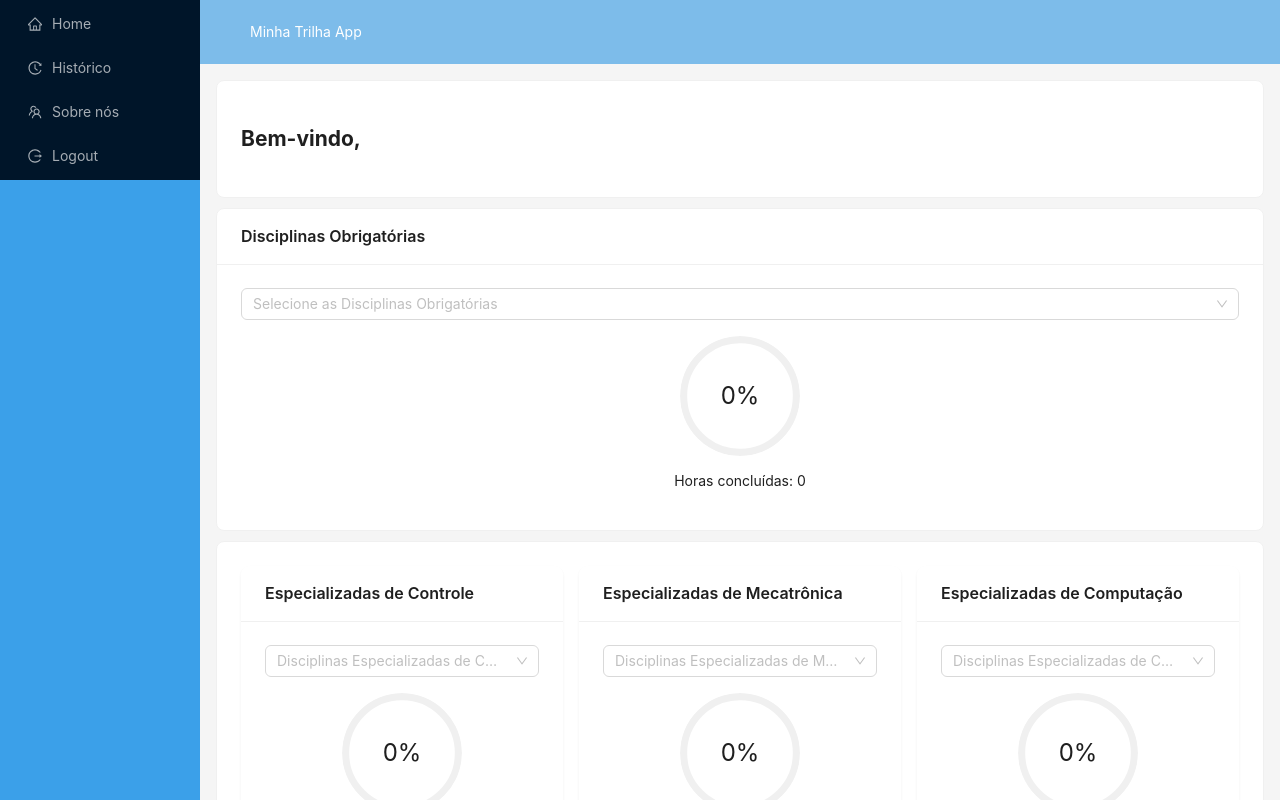
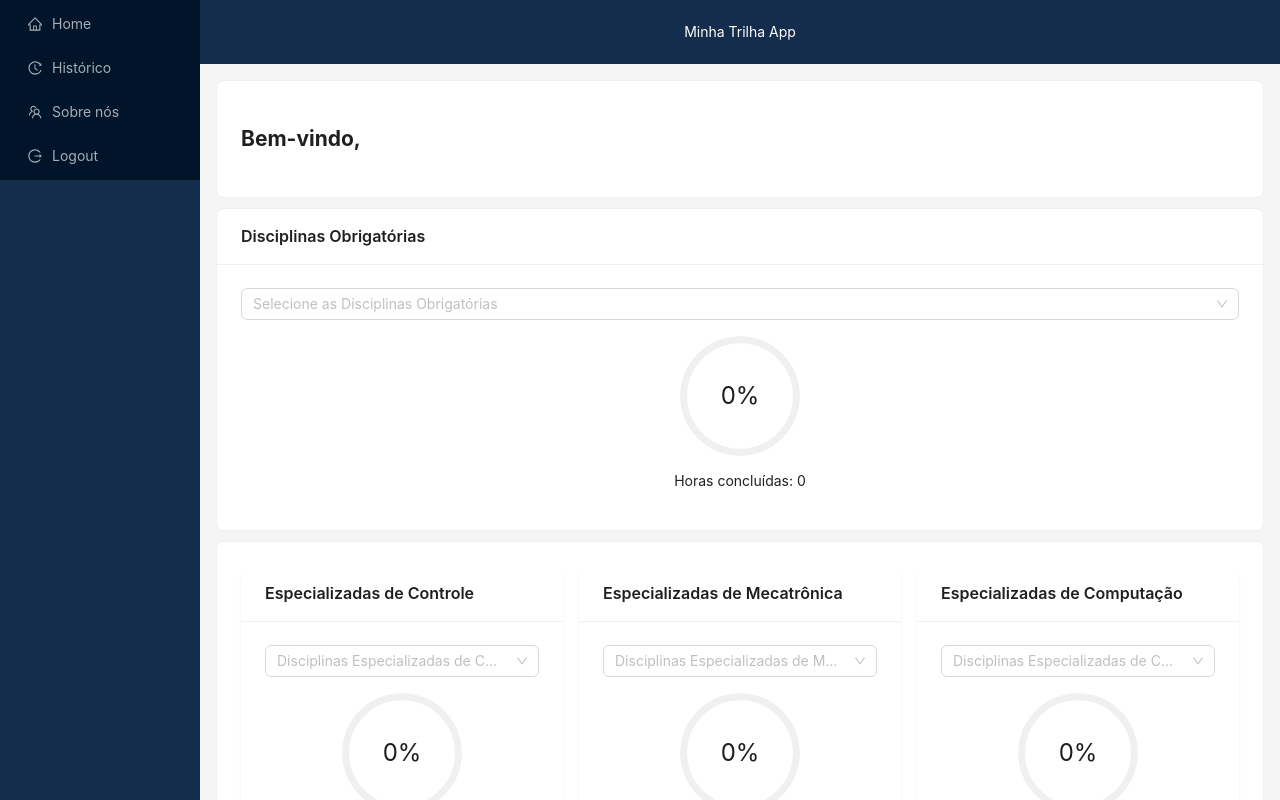
Before and after one commit to guitakashiba/appminhatrilha, a React (Create React App) app in the folder frontend/antd-demo/: page /inicial in a window 1280 px wide. Built offline with nearby package versions, Linux system fonts and the light colour scheme; no server answers.

Commit message:
feat: add sobrenois page

```diff
--- a/frontend/antd-demo/src/App.js
+++ b/frontend/antd-demo/src/App.js
@@ -9,6 +9,7 @@ import UserContext from './UserContext';
 import api from './services/api';
 import { Route, Routes, BrowserRouter as Router } from 'react-router-dom';
 import SidebarMenu from './components/SidebarMenu';
+import SobreNos from './components/SobreNos';
 
 function App() {
   const [user, setUser] = useState(null); // Crie um estado para o usuário
@@ -47,6 +48,7 @@ function App() {
             <Route path="/" element={<SidebarMenu />}>
               <Route path="/inicial" element={<TelaInicial onDisciplinaChange={handleDisciplinaChange} />} />
               <Route path="/historico" element={<HistoricoDis />} />
+              <Route path="/sobrenos" element={<SobreNos />} />
             </Route>
           </Routes>
         </UserContext.Provider>
--- a/frontend/antd-demo/src/components/SidebarMenu.jsx
+++ b/frontend/antd-demo/src/components/SidebarMenu.jsx
@@ -7,6 +7,7 @@ import {
 } from '@ant-design/icons';
 import { Outlet } from 'react-router-dom';
 import { useNavigate } from "react-router-dom";
+
 const { Header, Sider, Content } = Layout;
 
 const headerStyle = {
@@ -14,7 +15,8 @@ const headerStyle = {
   height: 64,
   paddingInline: 50,
   lineHeight: '64px',
-  backgroundColor: '#7dbcea',
+  backgroundColor: '#142d4c',
+  textAlign: 'center',
 };
 
 const contentStyle = {
@@ -26,7 +28,7 @@ const contentStyle = {
 const siderStyle = {
   width: 256,
   minHeight: '100vh',
-  backgroundColor: '#3ba0e9',
+  backgroundColor: '#142d4c',
 };
 
 const layoutStyle = {
@@ -55,7 +57,7 @@ const SidebarMenu = () => {
         <Menu.Item key="/historico" icon={<HistoryOutlined />}>
           Histórico
         </Menu.Item>
-        <Menu.Item key="/" icon={<TeamOutlined />}>
+        <Menu.Item key="/sobrenos" icon={<TeamOutlined />}>
           Sobre nós
         </Menu.Item>
         <Menu.Item key="/" icon={<LogoutOutlined />}>
--- /dev/null
+++ b/frontend/antd-demo/src/components/SobreNos.js
@@ -0,0 +1,9 @@
+//SobreNos.js
+import { useState } from 'react';
+import TelaInicial from '../TelaInicial';
+
+const SobreNos = () => {
+
+}
+
+export default SobreNos;
--- a/frontend/antd-demo/src/index.css
+++ b/frontend/antd-demo/src/index.css
@@ -15,7 +15,7 @@ body {
   /* Firefox */
   * {
     scrollbar-width: auto;
-    scrollbar-color: #f01e1e92 #ffffff;
+    scrollbar-color: #0066ffd5 #ffffff;
   }
 
   /* Chrome, Edge, and Safari */
@@ -30,7 +30,7 @@ body {
   }
 
   *::-webkit-scrollbar-thumb {
-    background-color: #f01e1e92;
+    background-color: #0066ffd5;
     border-radius: 4px;
     /* border: 3px solid #f6f2f296; */
   }
```
Also changed, not shown: 1 other file (tests, documents, lock files or other folders).
